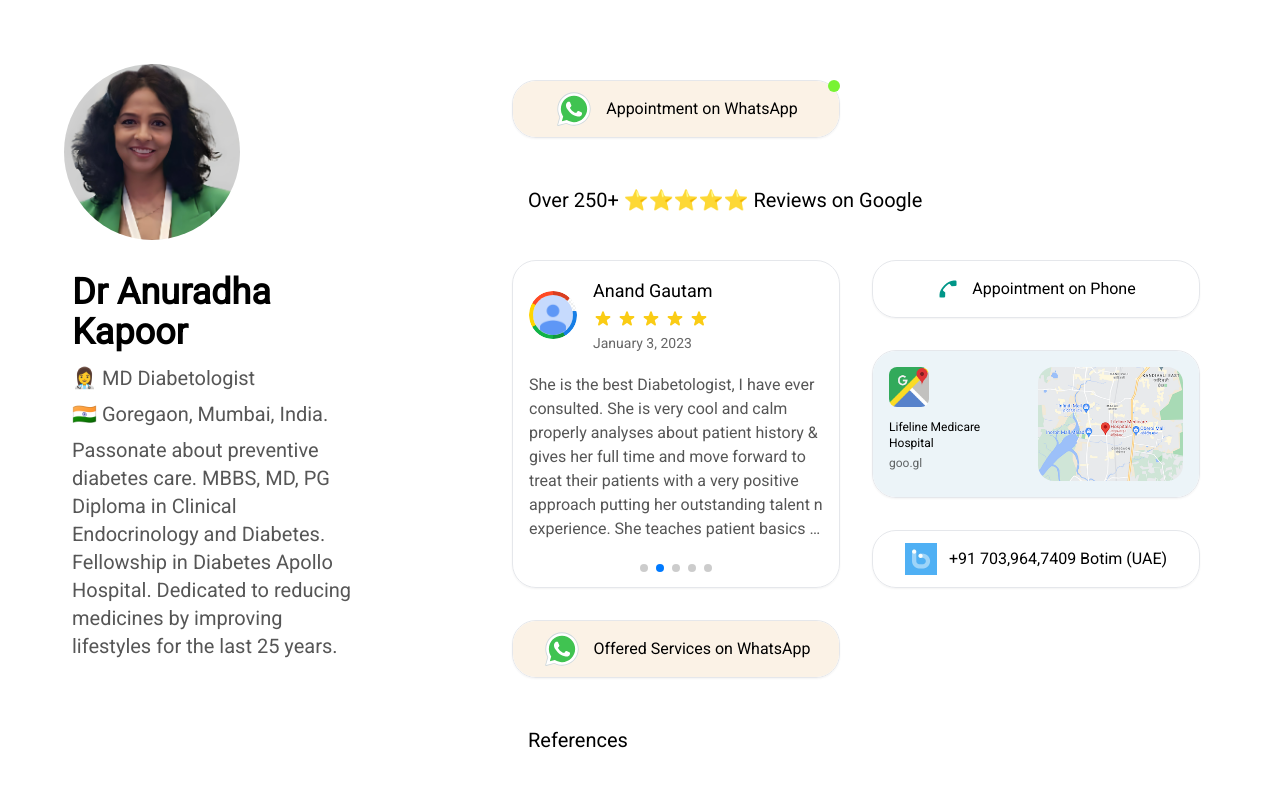
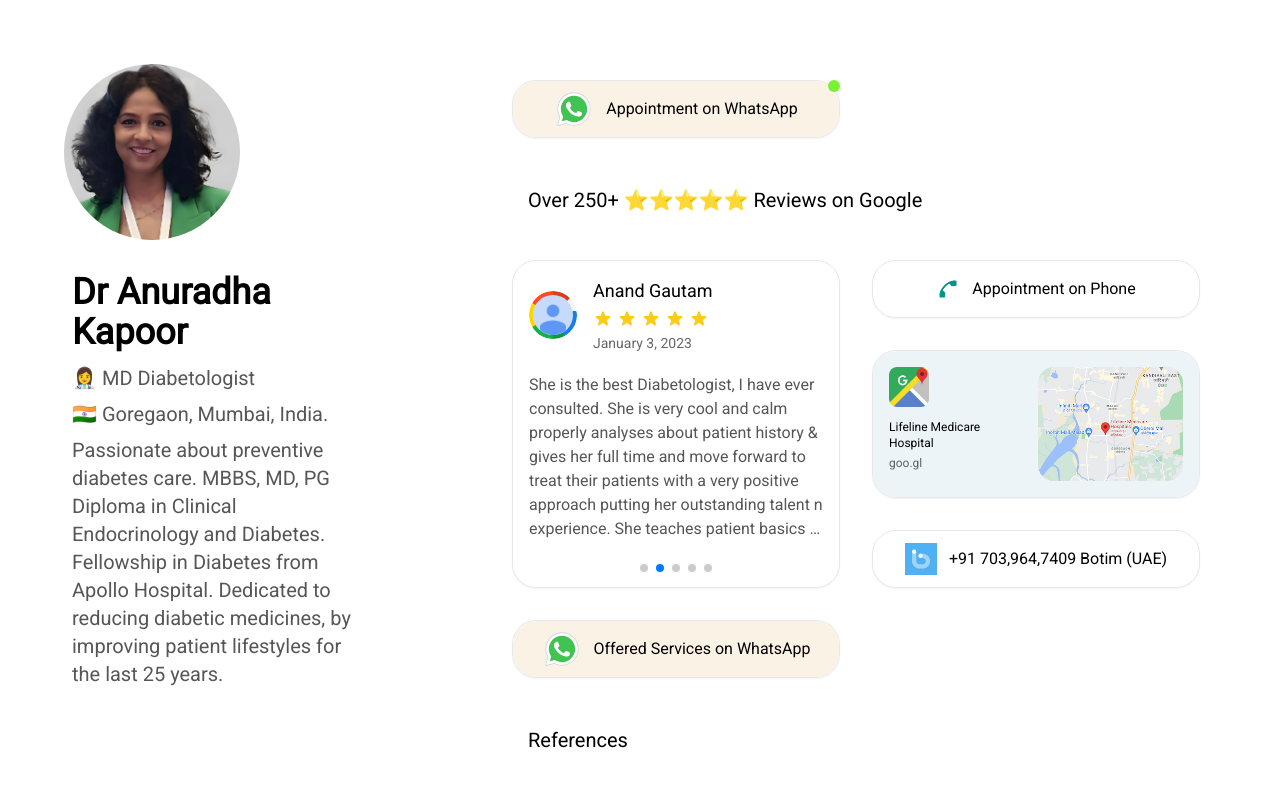
Before and after one commit to facinick/drakapoor, a Next.js app: page / in a window 1280 px wide. Shown: the top 800 px of the page. Built offline with nearby package versions, Linux system fonts and the light colour scheme.

Commit message:
fixed spelling error

```diff
--- a/components/bento/Profile.tsx
+++ b/components/bento/Profile.tsx
@@ -1,5 +1,5 @@
 import Image from 'next/image';
-import ProfileImg from '../icons/profile.png'
+import ProfileImg from '../icons/profile.png';
 export default function Profile({
   iconSize
 }: {
@@ -24,7 +24,7 @@ export default function Profile({
           <div className='w-full h-auto whitespace-pre-wrap'>
             <p className='mt-2'>👩‍⚕️ MD Diabetologist</p>
             <p className='mt-2'>🇮🇳 Goregaon, Mumbai, India.</p>
-            <p className='mt-2'>Passonate about preventive diabetes care. MBBS, MD, PG Diploma in Clinical Endocrinology and Diabetes. Fellowship in Diabetes Apollo Hospital. Dedicated to reducing medicines by improving lifestyles for the last 25 years.</p>
+            <p className='mt-2'>Passionate about preventive diabetes care. MBBS, MD, PG Diploma in Clinical Endocrinology and Diabetes. Fellowship in Diabetes from Apollo Hospital. Dedicated to reducing diabetic medicines, by improving patient lifestyles for the last 25 years.</p>
           </div>
         </div>
       </div>
```
